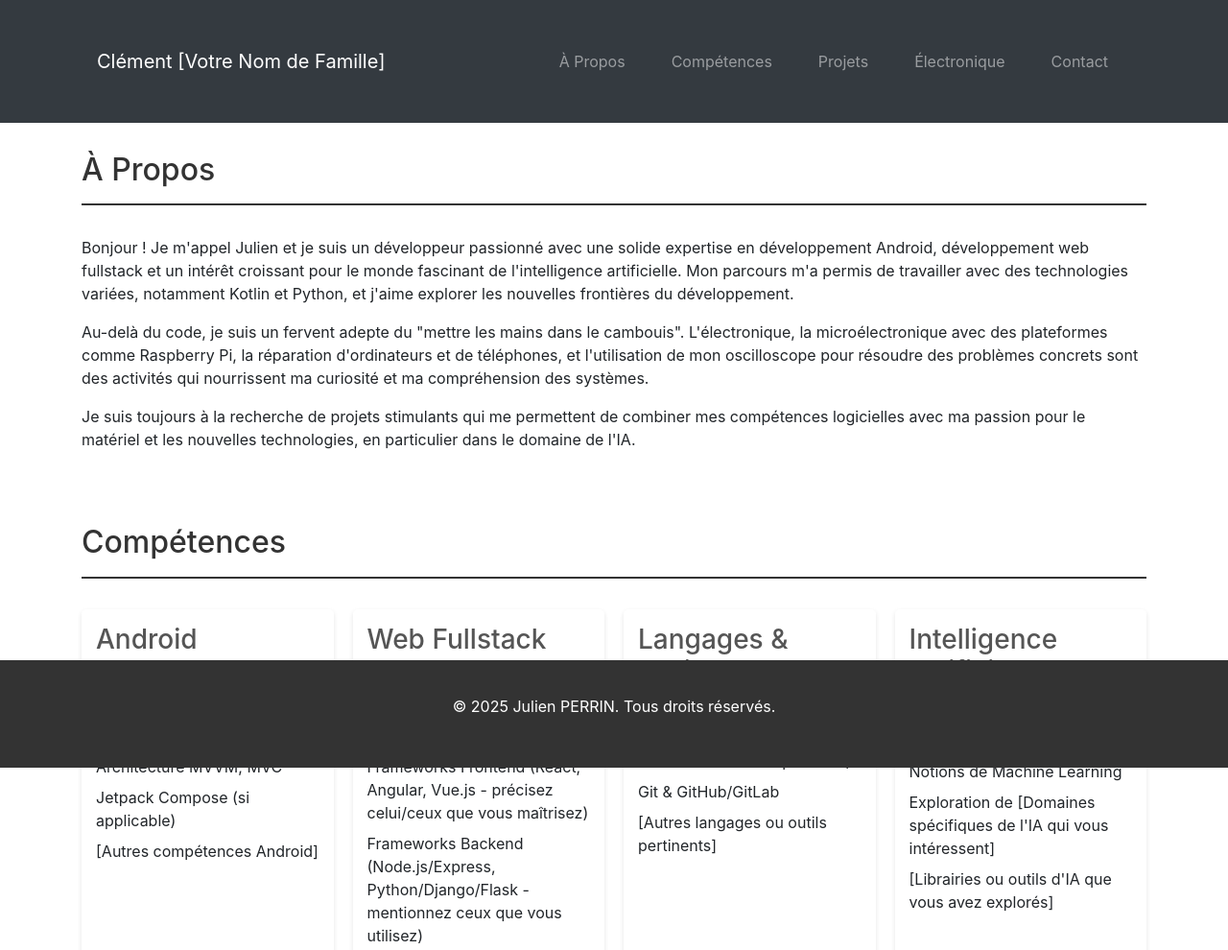
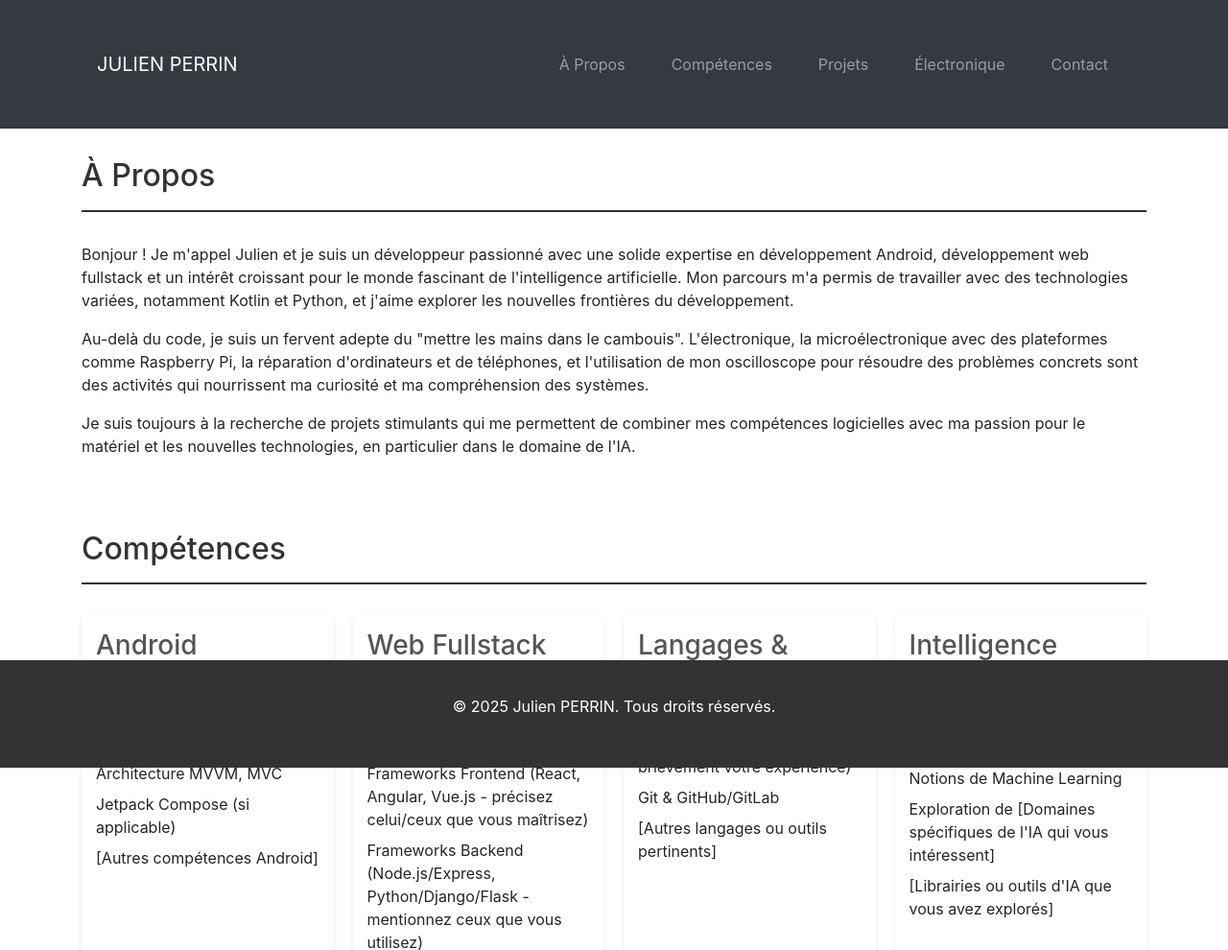
Before and after one commit to ujju16/Gemini_folio, a plain HTML site: page indev.html in a window 1280 px wide. Shown: the top 990 px of the page at 96% size. Drawn offline with nearby package versions, Linux system fonts and the light colour scheme.

Commit message:
Add Name and animate backgroound

```diff
--- a/indev.html
+++ b/indev.html
@@ -11,7 +11,7 @@
     <header class="bg-dark text-white py-3">
     <div class="container">
         <nav class="navbar navbar-expand-lg navbar-dark">
-            <a class="navbar-brand" href="#">Clément [Votre Nom de Famille]</a>
+            <a class="navbar-brand" href="#">JULIEN PERRIN</a>
             <button class="navbar-toggler" type="button" data-toggle="collapse" data-target="#navbarNav" aria-controls="navbarNav" aria-expanded="false" aria-label="Toggle navigation">
                 <span class="navbar-toggler-icon"></span>
             </button>
--- a/style.css
+++ b/style.css
@@ -202,3 +202,41 @@ footer {
     bottom: 0;
     width: 100%;
 }
+
+/* style.css */
+/* ... vos styles précédents ... */
+
+.navbar-nav .nav-link {
+    position: relative;
+    padding: 0.7rem 1rem;
+    color: #eee; /* Couleur de base des liens */
+    transition: color 0.3s ease-in-out; /* Transition douce pour la couleur */
+}
+
+.navbar-nav .nav-link:before {
+    content: '';
+    position: absolute;
+    bottom: 0;
+    left: 0;
+    width: 0%;
+    height: 2px;
+    background-color: #00ffcc; /* Couleur de la ligne d'effet */
+    transition: width 0.3s ease-in-out; /* Transition douce pour la largeur */
+}
+
+.navbar-nav .nav-link:hover {
+    color: #00ffcc; /* Couleur au survol */
+}
+
+.navbar-nav .nav-link:hover:before {
+    width: 100%;
+}
+
+.navbar-nav .nav-item.active .nav-link,
+.navbar-nav .nav-item.active .nav-link:hover {
+    color: #00ffcc; /* Style pour le lien actif */
+}
+
+.navbar-nav .nav-item.active .nav-link:before {
+    width: 100%;
+}
```
